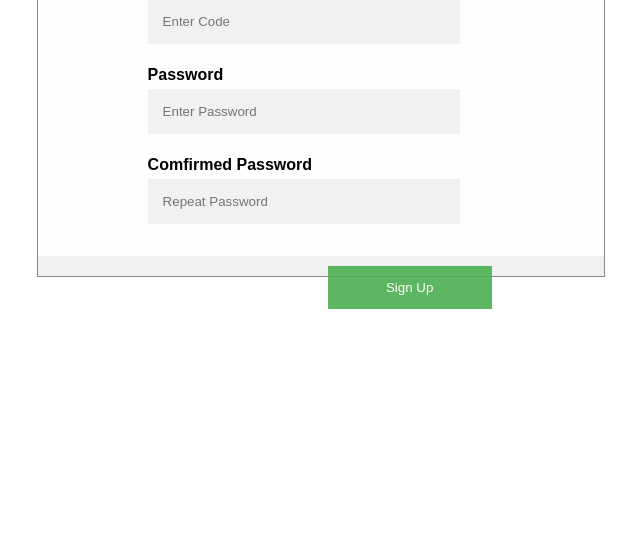
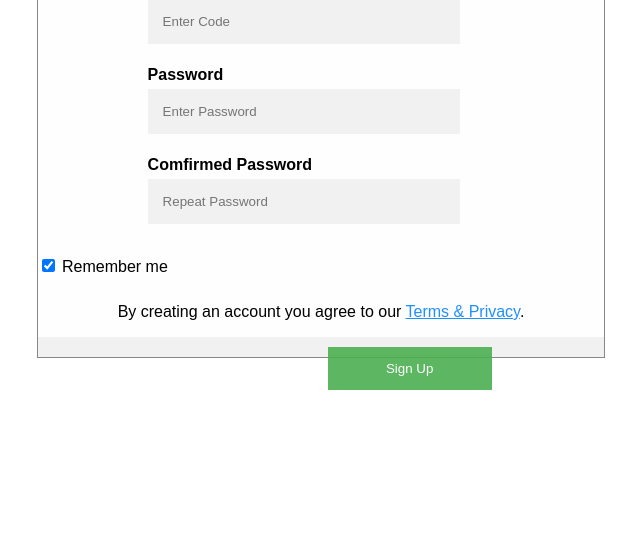
Before and after one commit to Skyquek/covid19-medical-resource-sharing, a PHP site: page /includes/registerformdonate.php in a window 1280 px wide. Shown: the part 728-1276 px from the top of the page, without its empty margins (319-959 px from the left). Before the commit the page ends 1037 px from the top, so only its background shows below. Run offline with PHP 8.4, Linux system fonts and the light colour scheme.

Commit message:
update form

```diff
--- a/src/View/includes/registerformdonate.php
+++ b/src/View/includes/registerformdonate.php
@@ -238,7 +238,10 @@ span.psw {
 			</div>
 		</div>
     </div>
-
+	<label style="text-align:center">
+      <input type="checkbox" checked="checked" name="remember" style="margin-bottom:15px"> Remember me
+    </label>
+	<p style="text-align:center">By creating an account you agree to our <a href="#" style="color:dodgerblue">Terms & Privacy</a>.</p>
     <div class="container container-fluid" style="background-color:#f1f1f1">
     <button class="signupbtn" type="submit" style="margin-left:280px">Sign Up</button>
     </div>
```
